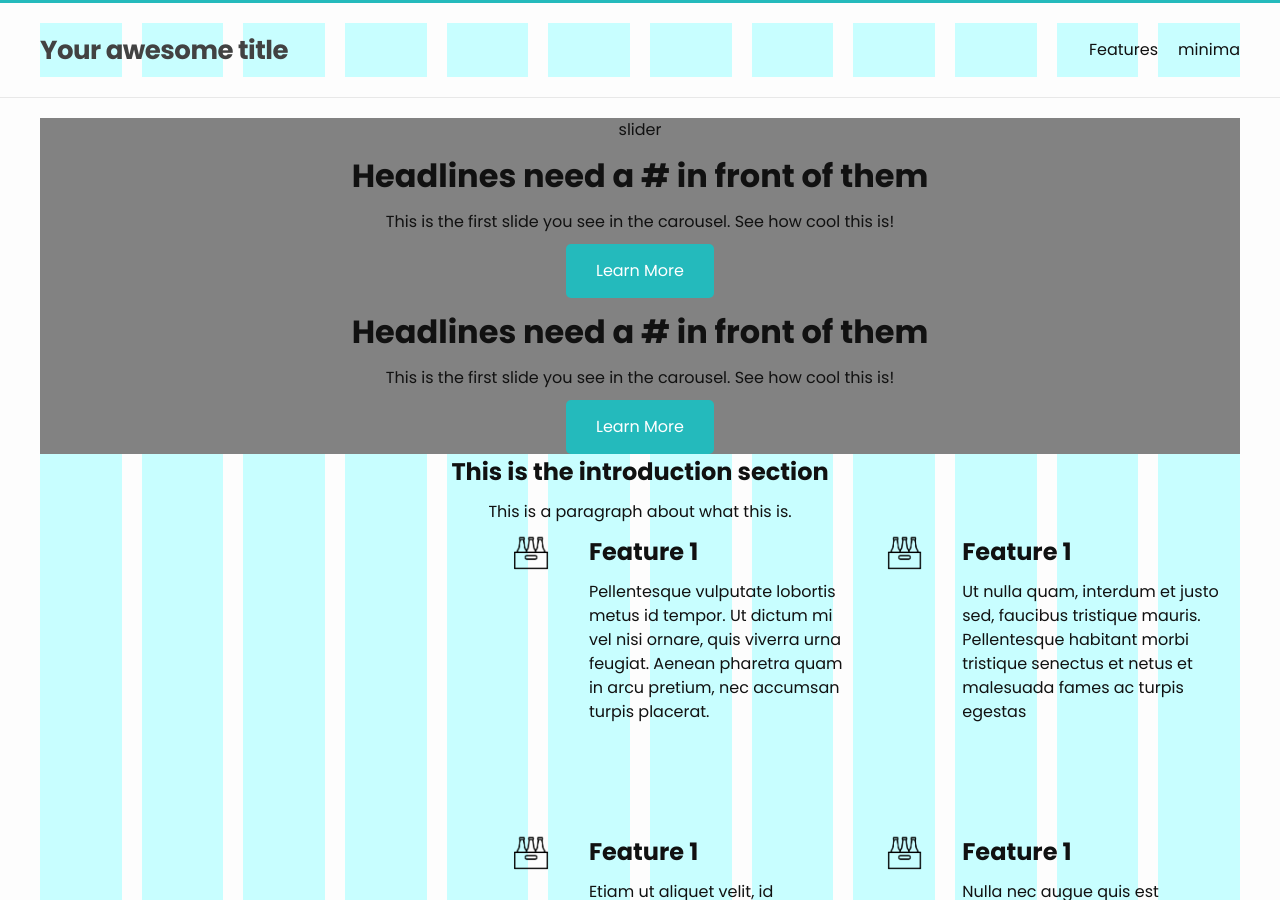
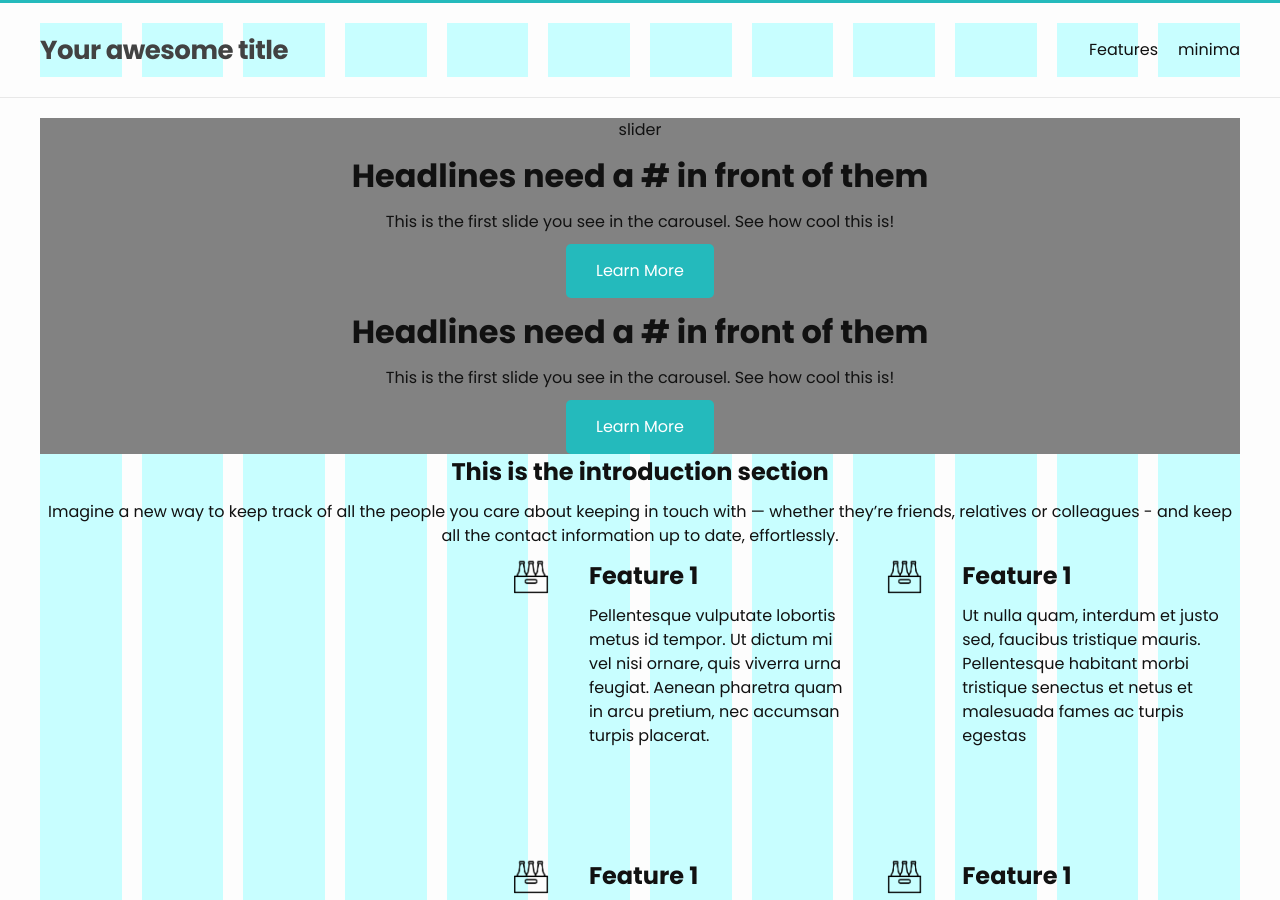
Before and after one commit to beccaeley/experiment-lab, a Jekyll site: the page built from README.md, in a window 1280 px wide and 900 px high. Built offline with Jekyll 4.4.1, drawn with Linux system fonts in a browser that asks for light colours; our own code applies the rules of GitHub Pages for plain Markdown files.

Commit message:
Updated This Is The Introduction Section

```diff
--- a/_intro/this-is-the-introduction-section.markdown
+++ b/_intro/this-is-the-introduction-section.markdown
@@ -2,8 +2,6 @@
 title: This is the introduction section
 date: 2018-06-21 14:52:00 Z
 Image: "/uploads/Death_to_stock_Kashmir_Big_Cartel_10.jpg"
-Icon:
-  Icon: Descriptor
 ---
 
-This is a paragraph about what this is.
+Imagine a new way to keep track of all the people you care about keeping in touch with — whether they’re friends, relatives or colleagues - and keep all the contact information up to date, effortlessly.
```
